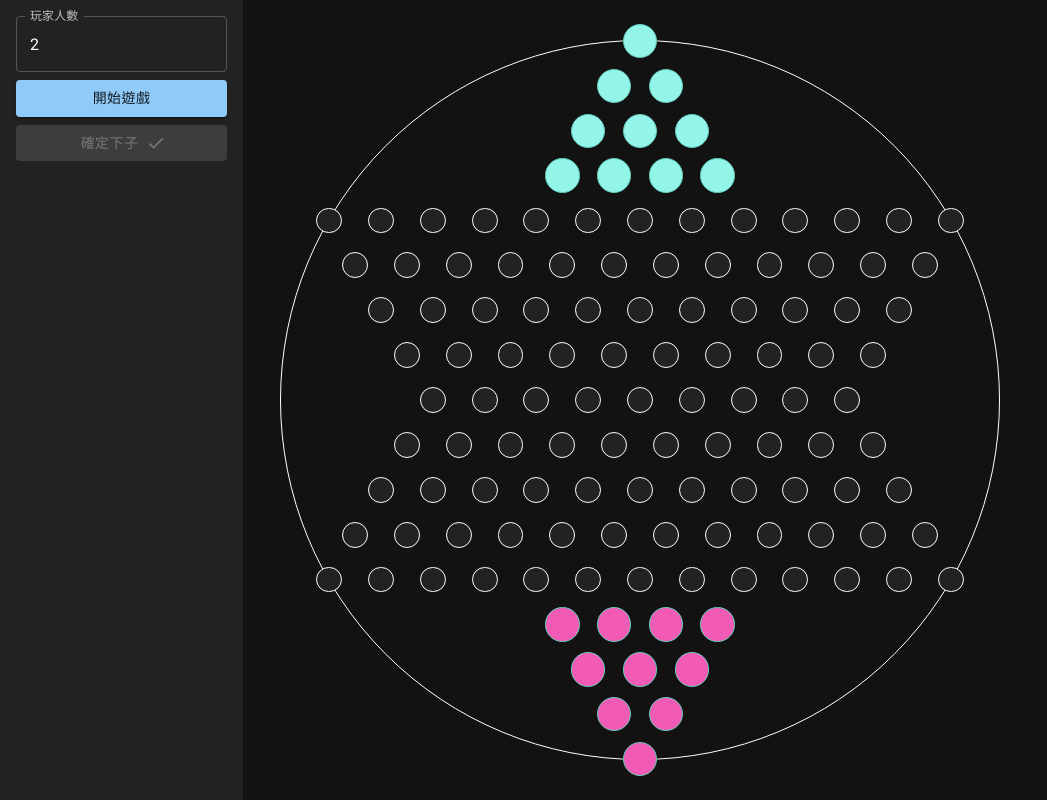
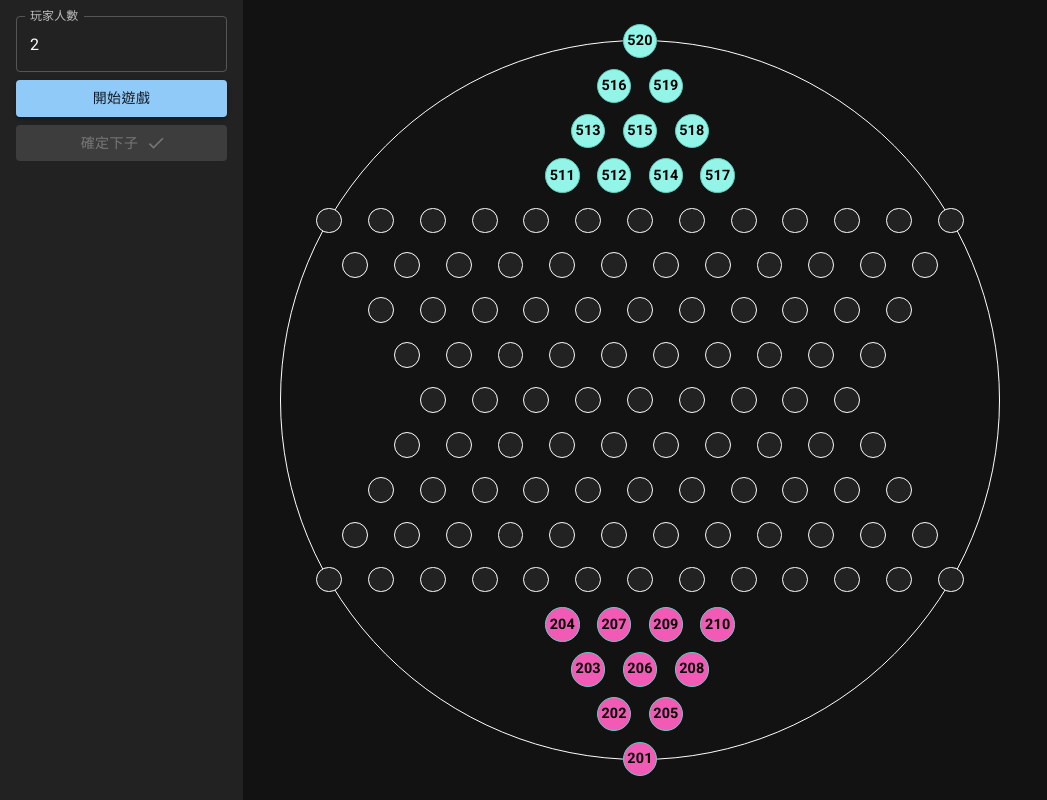
Before and after one commit to terry-cci/check-cci, a React (Vite) app: page / in a window 1280 px wide. Both pictures are taken after a click on the button "開始遊戲". Shown: the whole page, without its empty margins (0-1047 px from the left). Built offline with nearby package versions, Linux system fonts and the light colour scheme.

Commit message:
adjacent moving hints

```diff
--- a/src/components/GameBoard.tsx
+++ b/src/components/GameBoard.tsx
@@ -7,6 +7,7 @@ import MarbleCell from "./GameBoard/MarbleCell";
 import v, { Vector } from "@/utils/vector";
 import { useAppSelector } from "@/store/hooks";
 import Marble from "./GameBoard/Marble";
+import MovingHints from "./GameBoard/MovingHints";
 
 export default function GameBoard() {
   const marbles = useAppSelector((state) => state.main.marbles);
@@ -25,6 +26,8 @@ export default function GameBoard() {
         return row;
       })}
 
+      <MovingHints />
+
       {marbles.map((marble) => (
         <Marble marble={marble} key={marble.id} />
       ))}
--- /dev/null
+++ b/src/components/GameBoard/HintCell.tsx
@@ -0,0 +1,42 @@
+import { useAppDispatch, useAppSelector } from "@/store/hooks";
+import { confirmMove, selectDestination } from "@/store/main";
+import v, { Vector } from "@/utils/vector";
+import React from "react";
+import { CELL_SIZE } from "./MarbleCell";
+import Positioner from "./Positioner";
+
+interface HintCellProps {
+  location: Vector;
+}
+
+export default function HintCell(props: HintCellProps) {
+  const dispatch = useAppDispatch();
+
+  const selected = useAppSelector(
+    (state) =>
+      state.main.selectedDestination &&
+      v.equals(state.main.selectedDestination, props.location)
+  );
+
+  function handleClick(e: React.MouseEvent<HTMLDivElement>) {
+    e.preventDefault();
+
+    if (selected) {
+      dispatch(confirmMove());
+      return;
+    }
+
+    dispatch(selectDestination(props.location));
+  }
+
+  return (
+    <Positioner location={props.location} size={CELL_SIZE}>
+      <div
+        className={`gameboard__hint-cell ${
+          selected ? "gameboard__hint-cell--selected" : ""
+        }`}
+        onClick={handleClick}
+      ></div>
+    </Positioner>
+  );
+}
--- a/src/components/GameBoard/Marble.tsx
+++ b/src/components/GameBoard/Marble.tsx
@@ -41,7 +41,7 @@ export default function Marble(props: MarbleProps) {
         onClick={handleClick}
         css={style}
       >
-        {/* {props.marble.team.id} */}
+        {props.marble.id}
       </div>
     </Positioner>
   );
--- a/src/components/GameBoard/MarbleCell.tsx
+++ b/src/components/GameBoard/MarbleCell.tsx
@@ -1,10 +1,6 @@
-import { css } from "@emotion/react";
 import React, { SyntheticEvent } from "react";
 
-import v, { Matrix, Vector } from "@/utils/vector";
-import { useAppDispatch, useAppSelector } from "@/store/hooks";
-import Marble from "./Marble";
-import { selectDestination } from "@/store/main";
+import { Vector } from "@/utils/vector";
 import Positioner, { GAP } from "./Positioner";
 
 interface MarbelCellProps {
@@ -13,36 +9,17 @@ interface MarbelCellProps {
 }
 
 const CELL_SIZE_FACTOR = 1 / 2;
-const CELL_SIZE: Vector = [GAP * CELL_SIZE_FACTOR, GAP * CELL_SIZE_FACTOR];
+export const CELL_SIZE: Vector = [
+  GAP * CELL_SIZE_FACTOR,
+  GAP * CELL_SIZE_FACTOR,
+];
 
 export default function MarbleCell(props: MarbelCellProps) {
-  const dispatch = useAppDispatch();
-
-  const marble = useAppSelector((state) =>
-    state.main.marbles.find((marble) =>
-      v.equals(marble.location, props.location)
-    )
-  );
-
-  function handleClick() {
-    if (marble) return;
-    dispatch(selectDestination(props.location));
-  }
-
-  const selectedDestination = useAppSelector(
-    (state) => state.main.selectedDestination
-  );
-
   return (
     <Positioner location={props.location} size={CELL_SIZE}>
-      <div
-        className={`gameboard__cell ${
-          selectedDestination && v.equals(selectedDestination, props.location)
-            ? "gameboard__cell--selected"
-            : ""
-        }`}
-        onClick={handleClick}
-      ></div>
+      <div className="gameboard__cell">
+        {/* {v.toString(props.location)} */}
+      </div>
     </Positioner>
   );
 }
--- /dev/null
+++ b/src/components/GameBoard/MovingHints.tsx
@@ -0,0 +1,58 @@
+import React, { useEffect, useState } from "react";
+import { useAppSelector } from "@/store/hooks";
+import v, { Vector } from "@/utils/vector";
+import { isInBound } from "@/utils/map";
+import { Marble } from "@/types/Marble";
+
+import HintCell from "./HintCell";
+
+const DIRECTIONS: Vector[] = [
+  [-1, -1],
+  [-1, 0],
+  [0, -1],
+  [0, 1],
+  [1, 0],
+  [1, 1],
+];
+
+export default function MovingHints() {
+  const [movableLocations, setMovableLocations] = useState<Vector[]>([]);
+  const selectedMarbleId = useAppSelector(
+    (state) => state.main.selectedMarbleId
+  );
+
+  const marbles = useAppSelector((state) => state.main.marbles);
+
+  const selectedMarble = selectedMarbleId
+    ? (marbles.find((marble) => marble.id === selectedMarbleId) as Marble)
+    : undefined;
+
+  useEffect(() => {
+    if (!selectedMarble) return;
+
+    const marbleOn = (location: Vector) =>
+      marbles.find((marble) => v.equals(marble.location, location));
+
+    const newMovableLocations: Vector[] = [];
+
+    // adjacent locations
+    DIRECTIONS.forEach((direction) => {
+      const location = v.add(selectedMarble.location, direction);
+
+      if (!isInBound(location)) return;
+      if (marbleOn(location)) return;
+
+      newMovableLocations.push(location);
+    });
+
+    setMovableLocations(newMovableLocations);
+  }, [selectedMarbleId, selectedMarble && v.toString(selectedMarble.location)]);
+
+  return (
+    <>
+      {movableLocations.map((location) => (
+        <HintCell location={location} key={v.toString(location)} />
+      ))}
+    </>
+  );
+}
--- a/src/components/GameBoard/Positioner.tsx
+++ b/src/components/GameBoard/Positioner.tsx
@@ -11,6 +11,7 @@ interface PositionerProps {
 const skew: Matrix = [
   [1, 0],
   [-Math.cos(Math.PI / 3), Math.sin(Math.PI / 3)],
+  // [0, 1],
 ];
 
 export const GAP = (100 * Math.cos(Math.PI / 6)) / 12;
@@ -23,6 +24,7 @@ export default function Positioner(props: PositionerProps) {
   );
 
   const style = css({
+    position: "absolute",
     width: `${props.size[0]}%`,
     height: `${props.size[1]}%`,
     left: `${renderLocation[0]}%`,
--- a/src/store/main.ts
+++ b/src/store/main.ts
@@ -55,6 +55,7 @@ export const mainSlice = createSlice({
 
     selectMarble: (state: Draft<MainState>, action: PayloadAction<Marble>) => {
       state.selectedMarbleId = action.payload.id;
+      state.selectedDestination = undefined;
     },
     unselectMarble: (state: Draft<MainState>) => {
       state.selectedMarbleId = undefined;
@@ -76,7 +77,7 @@ export const mainSlice = createSlice({
       if (!state.selectedDestination) return;
 
       selectedMarble.location = state.selectedDestination;
-      state.selectedMarbleId = undefined;
+
       state.selectedDestination = undefined;
     },
 
--- a/src/styles/GameBoard.css
+++ b/src/styles/GameBoard.css
@@ -11,6 +11,8 @@
   transition-duration: 500ms;
   transition-property: left top;
   transition-timing-function: ease;
+
+  user-select: none;
 }
 
 .gameboard__positioner > * {
@@ -19,24 +21,23 @@
 }
 
 .gameboard__cell {
-  position: absolute;
-
   background: #222;
   border: 1px solid white;
   border-radius: 50%;
 
-  color: aqua;
-}
+  display: flex;
+  align-items: center;
+  justify-content: center;
+  font-weight: bold;
+  white-space: nowrap;
+  color: rgb(255, 255, 255);
 
-.gameboard__cell--selected {
-  background-color: white;
+  font-size: 1.5vmin;
 }
 
 .gameboard__marble {
-  position: absolute;
-
   border-radius: 50%;
-  font-size: 20px;
+  font-size: 1.8vmin;
   border: 1px solid #63cabb;
 
   display: flex;
@@ -46,10 +47,33 @@
   font-weight: bold;
 
   background-color: #007060;
-  color: white;
+  color: black;
 }
 
 .gameboard__marble--selected {
   border-width: 3px;
   border-color: rgb(255, 0, 60);
 }
+
+.gameboard__hint-cell {
+  opacity: 0;
+  background: rgb(16, 196, 100);
+  border-radius: 50%;
+
+  animation-name: fade-in;
+  animation-duration: 500ms;
+  animation-fill-mode: forwards;
+}
+
+@keyframes fade-in {
+  0% {
+    opacity: 0;
+  }
+  100% {
+    opacity: 1;
+  }
+}
+
+.gameboard__hint-cell--selected {
+  background-color: rgb(255, 255, 255);
+}
--- /dev/null
+++ b/src/utils/map.ts
@@ -0,0 +1,6 @@
+import { Vector } from "./vector";
+import map from "@/data/map.json";
+
+export const isInBound = (location: Vector) =>
+  map.bounds[location[0]][0] <= location[1] &&
+  map.bounds[location[0]][1] >= location[1];
--- a/src/utils/vector.ts
+++ b/src/utils/vector.ts
@@ -26,4 +26,8 @@ export default {
     if (a[0] !== b[0]) return a[0] - b[0];
     return a[1] - b[1];
   },
+
+  toString(a: Vector) {
+    return `(${a[0]}, ${a[1]})`;
+  },
 };
```
